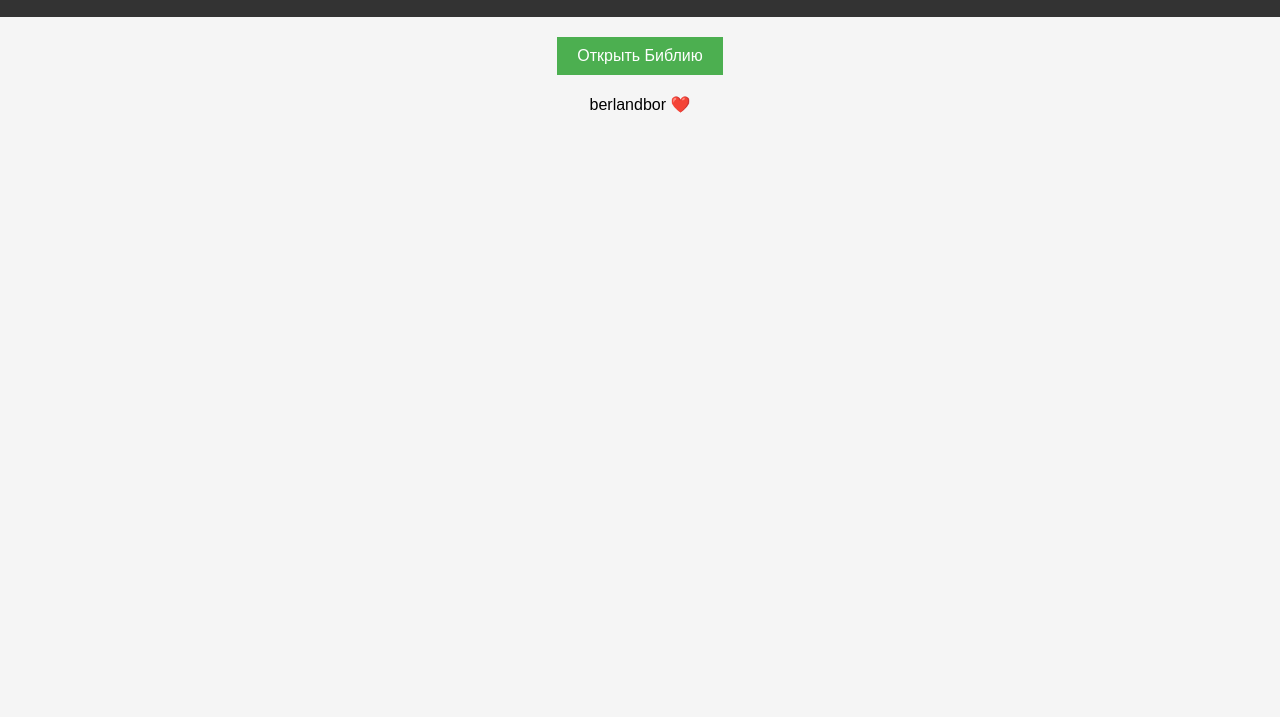
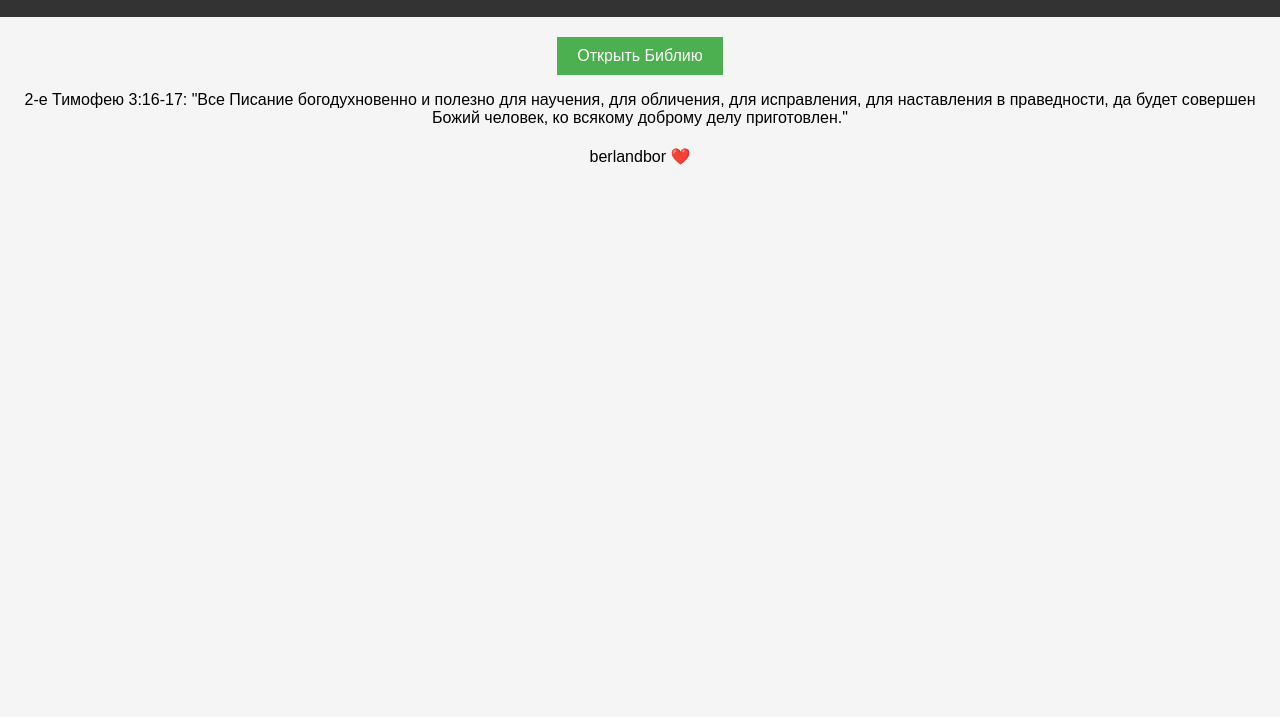
Before and after one commit to berlandbor/Bible-, a plain HTML site: page index.html in a window 1280 px wide. Shown: the part 83-800 px from the top of the page. Drawn offline with Linux system fonts and the light colour scheme.

Commit message:
Update index.html

```diff
--- a/index.html
+++ b/index.html
@@ -12,6 +12,10 @@
   </header>
 <section>
   <button>Открыть Библию</button>
+
+    <p id = "stih">
+    2-е Тимофею 3:16-17: "Все Писание богодухновенно и полезно для научения, для обличения, для исправления, для наставления в праведности, да будет совершен Божий человек, ко всякому доброму делу приготовлен."
+    </p>
 </section>
 <!-- Кнопка для открытия модального окна -->
 
```
